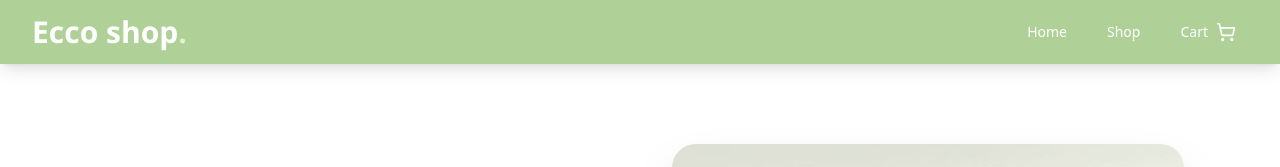
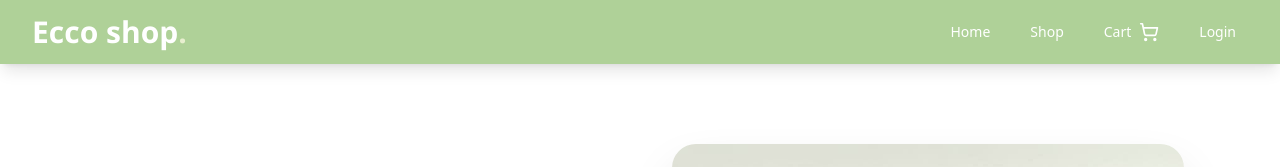
Before and after one commit to sjake12/eco-shop, a React (Vite) app: page / in a window 1280 px wide. Shown: the top 167 px of the page. Built offline with nearby package versions, Linux system fonts and the light colour scheme.

Commit message:
add login button

```diff
--- a/src/components/Nav.jsx
+++ b/src/components/Nav.jsx
@@ -26,6 +26,9 @@ function Nav({ onCartClick }) {
               >
                 Cart
                 <ShoppingCart className="ml-2 h-5 w-5" />
+              </button>
+              <button className="text-white hover:bg-eco-700 hover:text-white px-3 py-2 rounded-md text-sm font-medium flex items-center transition duration-150 ease-in-out">
+                Login
               </button>
             </div>
           </div>
```
